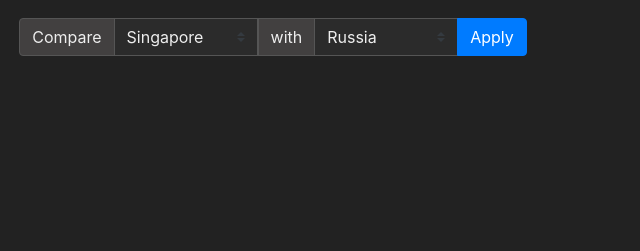
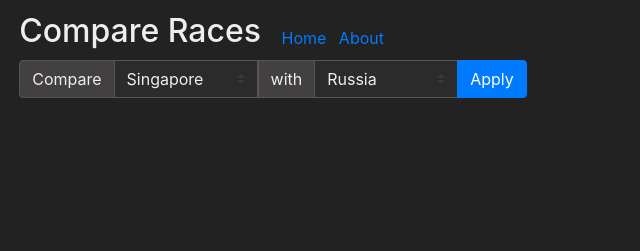
Before and after one commit to LsHalloArchive/f1stats, a website: page docs/compare.html in a window 1280 px wide. Shown: the whole page, without its empty margins (0-640 px from the left). Drawn offline with Linux system fonts and the light colour scheme.

Commit message:
linked to compare page from homepage; added title to compare page

```diff
--- a/docs/compare.html
+++ b/docs/compare.html
@@ -20,6 +20,11 @@
     <body class="dark">
         <div id="content-container">
             <div id="content">
+                <div class="title">
+                    <h2 class="link-center d-inline-block align-middle">Compare Races</h2>
+                    <a href="index.html" class="ml-3 d-none d-md-inline-block align-bottom">Home</a>
+                    <a href="about.html" class="ml-2 d-none d-md-inline-block align-bottom">About</a>
+                </div>
                 <div id="toolbar">
                     <div class="form-inline">
                         <div class="input-group">
--- a/docs/scss/custom.scss
+++ b/docs/scss/custom.scss
@@ -145,7 +145,7 @@
 #toolbar {
     display: flex;
     flex-direction: column;
-    margin-top: .4em;
+    margin-top: .6em;
 }
 
 #darkModeToggle:hover {
```
Also changed, not shown: docs/index.html (+2 -1 lines), README.md, docs/css/custom.css.
